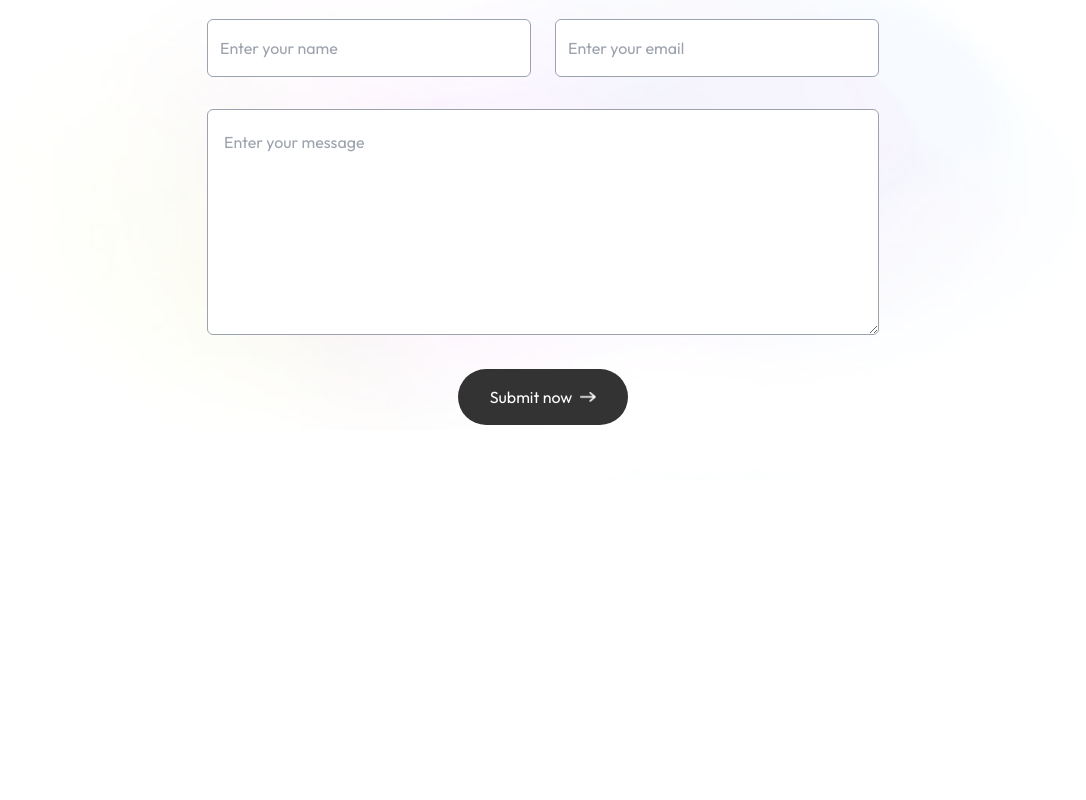
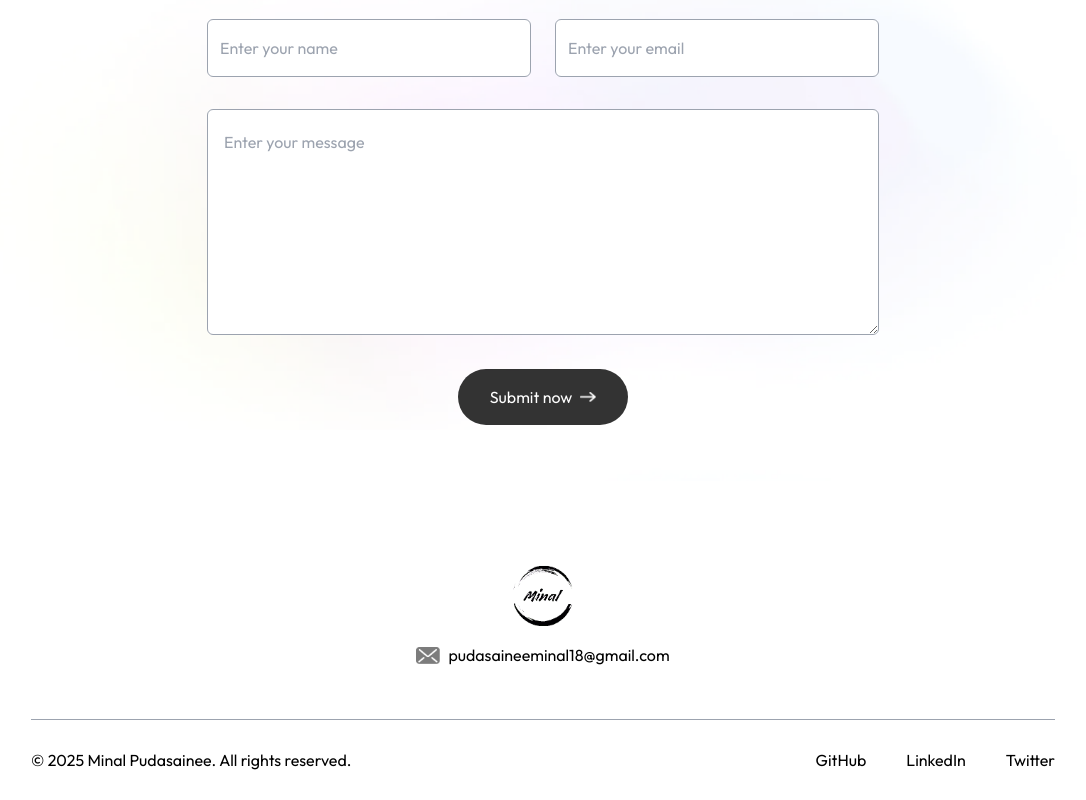
Before and after one commit to iTs-Minal/my-portfolio, a Next.js app: page / in a window 1280 px wide. Shown: the part 3852-4652 px from the top of the page, without its empty margins (97-1183 px from the left). Before the commit the page ends 4333 px from the top, so only its background shows below. Built offline with nearby package versions, Linux system fonts and the light colour scheme; a web font is replaced by a local one.

Commit message:
nearly there

```diff
--- /dev/null
+++ b/app/components/Footer.tsx
@@ -0,0 +1,36 @@
+import { assets } from '@/assets/assets'
+import Image from 'next/image'
+import React from 'react'
+
+const Footer = () => {
+  return (
+    <div className="mt-20">
+      <div className="text-center">
+        <Image src={assets.logo} alt="" className="w-16 mx-auto mb-2" />
+
+        <div className='w-max flex items-center gap-2 mx-auto'>
+        <Image src={assets.mail_icon} alt="" className="w-6" />
+        pudasaineeminal18@gmail.com
+        </div>
+      </div>
+
+    <div className='text-center sm:flex items-center justify-between border-t border-gray-400 mx-[10%] mt-12 py-6'>
+        <p>{`© 2025 Minal Pudasainee. All rights reserved.`}</p>
+        <ul className='flex items-center gap-10 justify-center mt-4 sm:mt-0'>
+            <li>
+                <a target="_blank" href="">GitHub</a>
+            </li>
+            <li>
+                <a target="_blank" href="">LinkedIn</a>
+            </li>
+            <li>
+                <a target="_blank" href="">Twitter</a>
+            </li>
+        </ul>
+    </div>
+
+    </div>
+  )
+}
+
+export default Footer
--- a/app/components/Navbar.tsx
+++ b/app/components/Navbar.tsx
@@ -1,9 +1,14 @@
 "use client"
 import Image from "next/image";
 import { assets } from "@/assets/assets";
-import { useEffect, useRef, useState } from "react";
+import { useContext, useEffect, useRef, useState } from "react";
+import { DarkModeContext } from "../themeToggle";
 
 const Navbar = () => {
+
+
+const {isDarkMode,setIsDarkMode}=useContext(DarkModeContext);
+
 
   const [isScroll,setIsScroll]=useState(false);
 
@@ -85,8 +90,8 @@ useEffect(()=>{
         </ul>
 
         <div className="flex items-center gap-4">
-          <button title="Toggle theme">
-            <Image src={assets.moon_icon} alt="Toggle theme" className="w-6" />
+          <button onClick={()=>setIsDarkMode((prev: boolean) => !prev)}>
+            <Image src={isDarkMode?(assets.sun_icon):(assets.moon_icon)} alt="Toggle theme" className="w-6" />
           </button>
 
           <a
@@ -103,7 +108,7 @@ useEffect(()=>{
 
         {/* --------------------- mobile-menu --------------*/}
 
-        <ul ref={sideMenuRef} className="flex md:hidden flex-col gap-4 py-20 px-10 fixed -right-64 top-0 bottom-0 w-64 z-50 h-screen bg-rose-50 transition duration-500 ">
+        <ul ref={sideMenuRef} className="flex md:hidden flex-col gap-4 py-20 px-10 fixed -right-64 top-0 bottom-0 w-64 z-50 h-screen bg-gray-100 transition duration-500 ">
 
 <div onClick={closeMenu} className="absolute right-6 top-6">
     <Image src={assets.close_black} alt=" " className="w-5 cursor-pointer" />
@@ -125,6 +130,11 @@ useEffect(()=>{
             </a>
           </li>
           <li>
+            <a onClick={closeMenu} className="font-Ovo" href="#experiences">
+            Experiences
+            </a>
+          </li>
+          <li>
             <a onClick={closeMenu} className="font-Ovo" href="#work">
               My Work
             </a>
--- a/app/layout.tsx
+++ b/app/layout.tsx
@@ -25,7 +25,7 @@ export default function RootLayout({
   return (
     <html lang="en" className="scroll-smooth">
       <body
-        className={`${Outfit.className} ${Ovo.className} antialiased leading-8 overflow-x-hidden`}
+        className={`${Outfit.className} ${Ovo.className} antialiased leading-8 overflow-x-hidden dark:bg-darkTheme dark:text-white`}
       >
         {children}
       </body>
--- a/app/page.tsx
+++ b/app/page.tsx
@@ -1,16 +1,23 @@
 "use client"
+// import { useEffect, useState } from "react";
 import About from "./components/About";
 import Contact from "./components/Contact";
 import Experiences from "./components/Experiences";
+import Footer from "./components/Footer";
 import Header from "./components/Header";
 import Navbar from "./components/Navbar";
 import Services from "./components/Services";
 import Work from "./components/Work";
+import {DarkModeProvider} from "./themeToggle"
 
 
 export default function Home() {
+
+
+
   return (
     <>
+    <DarkModeProvider>
     <Navbar/>
     <Header/>
     <About/>
@@ -18,6 +25,8 @@ export default function Home() {
     <Experiences/>
     <Work/>
     <Contact/>
+    <Footer/>
+    </DarkModeProvider>
     </>
   );
 }
--- /dev/null
+++ b/app/themeToggle.tsx
@@ -0,0 +1,41 @@
+import React, { createContext, useState, useEffect, ReactNode,} from 'react';
+
+interface DarkModeProviderProps {
+    children: ReactNode;
+  }
+
+interface DarkModeContextType {
+  isDarkMode: boolean;
+  setIsDarkMode: React.Dispatch<React.SetStateAction<boolean>>;
+}
+
+export const DarkModeContext = createContext<DarkModeContextType | undefined>(undefined);
+
+export const DarkModeProvider = ({children}:DarkModeProviderProps) => {
+  const [isDarkMode, setIsDarkMode] = useState(false);
+
+  useEffect(() => {
+    const storedTheme = localStorage.theme;
+    const prefersDarkMode = window.matchMedia('(prefers-color-scheme: dark)').matches;
+    if (storedTheme === "dark" || (!storedTheme && prefersDarkMode)) {
+      setIsDarkMode(true);
+    } else {
+      setIsDarkMode(false);
+    }
+  }, []);
+
+  useEffect(() => {
+    if (isDarkMode) {
+      document.documentElement.classList.add("dark");
+      localStorage.theme = "dark";
+    } else {
+      document.documentElement.classList.remove("dark");
+    }
+  }, [isDarkMode]);
+
+  return (
+<DarkModeContext.Provider value={{ isDarkMode, setIsDarkMode }}>
+  {children}
+</DarkModeContext.Provider>
+  );
+};
--- a/tailwind.config.ts
+++ b/tailwind.config.ts
@@ -26,5 +26,6 @@ export default {
       }
     },
   },
+  darkMode:"selector",
   plugins: [],
 } satisfies Config;
```
